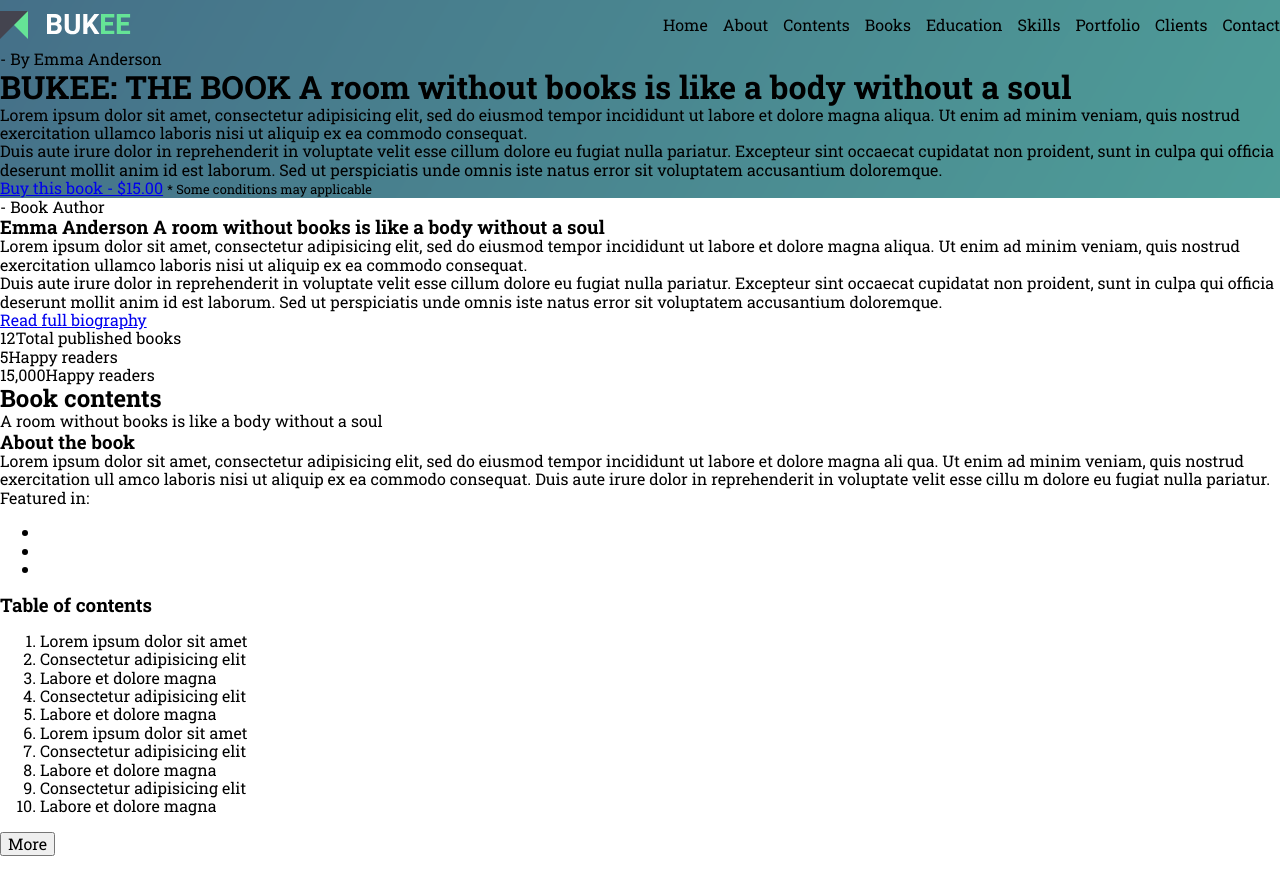
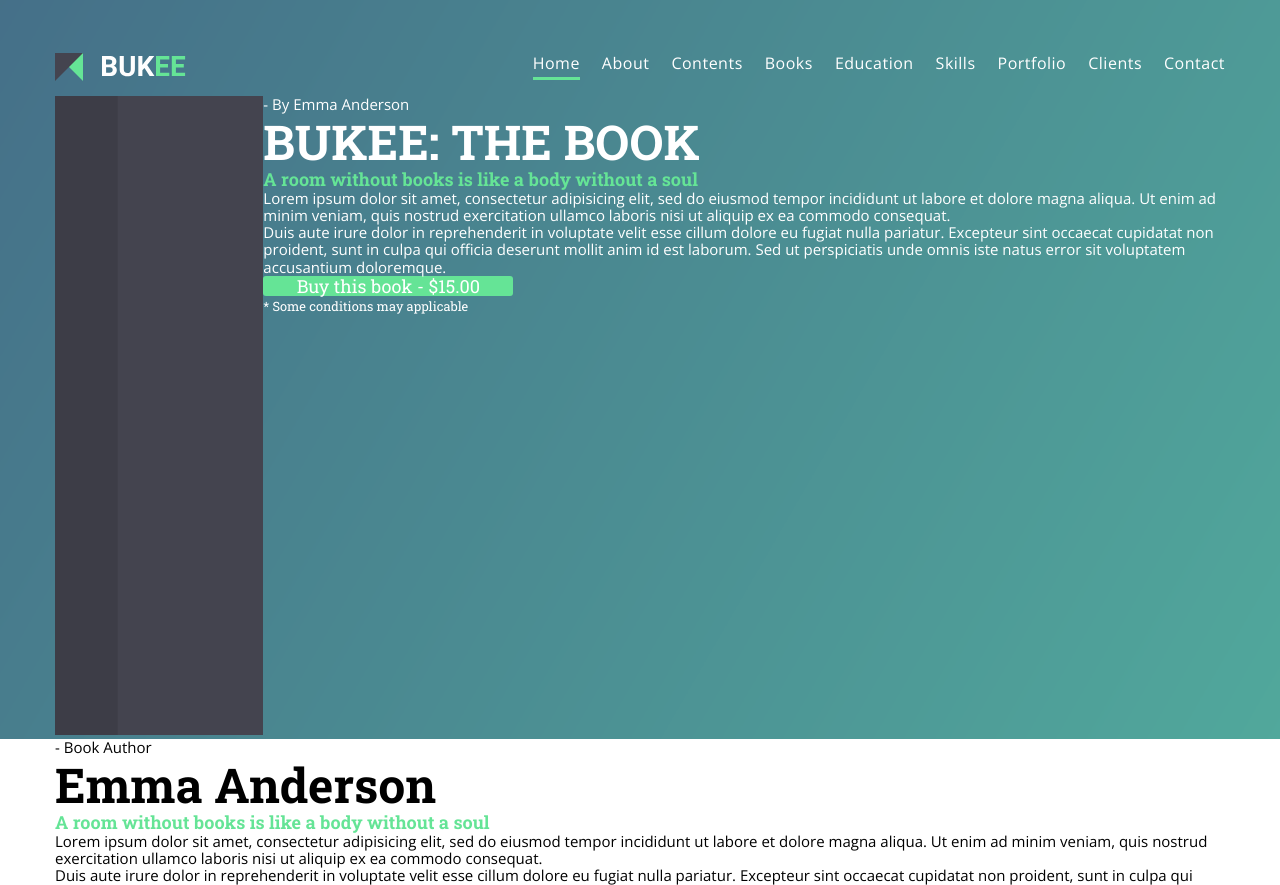
Before and after one commit to kotovdmitriy/bukee, a website: page src/views/index.html in a window 1280 px wide. Shown: the top 885 px of the page. Before the commit the page ends 856 px from the top, so only its background shows below. Drawn offline with nearby package versions, Linux system fonts and the light colour scheme; files that its build step writes are made by us from their sources.

Commit message:
main block

```diff
--- a/src/styles/main.scss
+++ b/src/styles/main.scss
@@ -3,6 +3,9 @@
 @import "utils/extends";
 @import "utils/fonts";
 @import "libs";
+
+$light-color: #fff;
+$accent-color: #65e496;
 
 h1, h2, h3, h4, p {
     padding: 0;
@@ -12,17 +15,25 @@ h1, h2, h3, h4, p {
 body {
     font-family: 'Roboto Slab', serif;
 }
+.wrap {
+    max-width: 1170px;
+    margin: 0 auto;
+}
 
 .page-main {
     background-image: url(../img/bg-main.png);
     background-repeat: no-repeat;
     background-size: cover;
+    color: $light-color;
 }
 
 .header {
     display: flex;
     justify-content: space-between;
     align-items: center;
+    max-width: 1170px;
+    margin: 0 auto;
+    padding-top: 38px;
     &__logo {
         display: block;
         width: 137px;
@@ -33,8 +44,66 @@ body {
         list-style-type: none;
         display: flex;
         justify-content: flex-end;
+        font-family: 'Open Sans', serif;
         &__item {
-            margin-left: 15px;
+            margin-left: 22px;
+            padding-bottom: 5px;
+            border-bottom: 3px solid transparent;
+            transition: 0.3s;
+            &:hover {
+                border-bottom: 3px solid $accent-color;
+            }
+        }
+        &__item.active {
+            border-bottom: 3px solid $accent-color;
+        }
+        &__link {
+            color: $light-color;
+            text-decoration: none;
+            letter-spacing: 0.5px;
         }
     }
 }
+
+.block-text {
+
+    &__name {
+        font-family: 'Open Sans', serif;
+        font-size: 18px;
+    }
+    &__title {
+        font-size: 48px;
+        font-weight: 700;
+        span {
+            display: block;
+            color: $accent-color;
+            font-size: 18px;
+        }
+    }
+    p {
+        font-family: 'Open Sans', serif;
+        font-size: 15px;
+    }
+    &__btn {
+        display: block;
+        background-color: $accent-color;
+        color: $light-color;
+        text-decoration: none;
+        max-width: 250px;
+        border-radius: 3px;
+        text-align: center;
+        font-size: 18px;
+    }
+}
+
+.block-book {
+    display: flex;
+    justify-content: space-between;
+    &__demo {
+        display: block;
+        width: 447px;
+        height: 643px;
+        background-image: url(../img/book.svg);
+        background-repeat: no-repeat;
+    }
+}
--- a/src/views/index.html
+++ b/src/views/index.html
@@ -27,25 +27,24 @@
 			<div class="header">
 				<a href="#" class="header__logo"></a>
 				<ul class="header-list">
-					<li class="header-list__item">Home</li>
-					<li class="header-list__item">About</li>
-					<li class="header-list__item">Contents</li>
-					<li class="header-list__item">Books</li>
-					<li class="header-list__item">Education</li>
-					<li class="header-list__item">Skills</li>
-					<li class="header-list__item">Portfolio</li>
-					<li class="header-list__item">Clients</li>
-					<li class="header-list__item">Contact</li>
+					<li class="header-list__item active"><a href="#" class="header-list__link">Home</a></li>
+					<li class="header-list__item"><a href="#" class="header-list__link">About</a></li>
+					<li class="header-list__item"><a href="#" class="header-list__link">Contents</a></li>
+					<li class="header-list__item"><a href="#" class="header-list__link">Books</a></li>
+					<li class="header-list__item"><a href="#" class="header-list__link">Education</a></li>
+					<li class="header-list__item"><a href="#" class="header-list__link">Skills</a></li>
+					<li class="header-list__item"><a href="#" class="header-list__link">Portfolio</a></li>
+					<li class="header-list__item"><a href="#" class="header-list__link">Clients</a></li>
+					<li class="header-list__item"><a href="#" class="header-list__link">Contact</a></li>
 				</ul>
 			</div>
 		</header>
 		<div class="wrap">
 			<div class="block-book">
-				<div></div>
+				<div class="block-book__demo"></div>
 				<div class="block-text">
 					<p class="block-text__name">- By Emma Anderson</p>
-					<h1 class="block-text__title">BUKEE: THE BOOK <span>A room without books is like a body without a soul</span>
-					</h1>
+					<h1 class="block-text__title">BUKEE: THE BOOK <span>A room without books is like a body without a soul</span></h1>
 					<p>Lorem ipsum dolor sit amet, consectetur adipisicing elit, sed do eiusmod tempor incididunt ut labore et
 						dolore magna aliqua. Ut enim ad minim veniam, quis nostrud exercitation ullamco laboris nisi ut aliquip ex ea
 						commodo consequat.</p>
```
Also changed, not shown: src/img/book.svg (renamed from src/img/book-main.svg), 1 other file.
